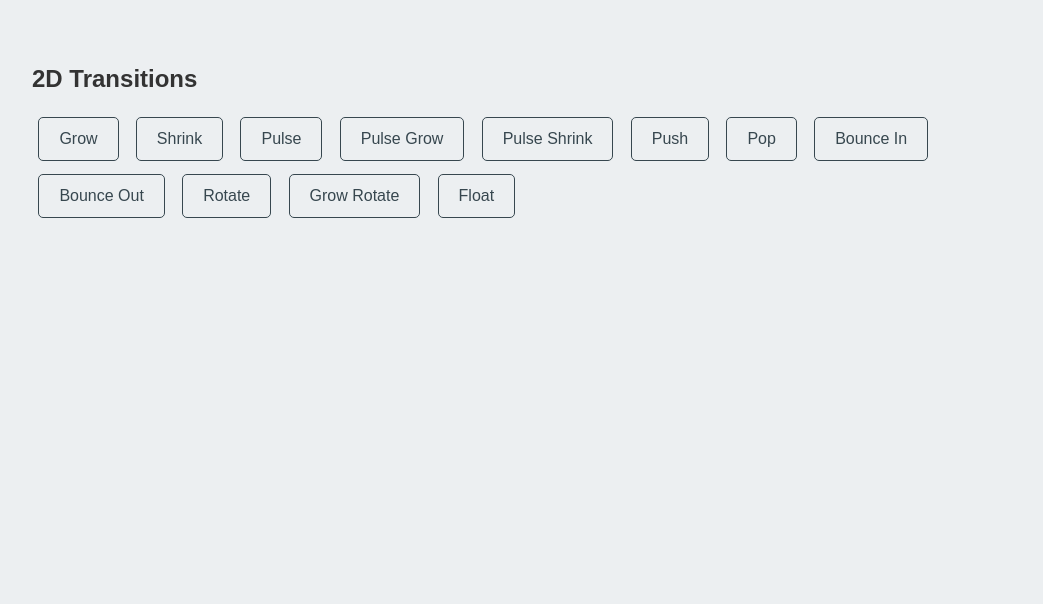
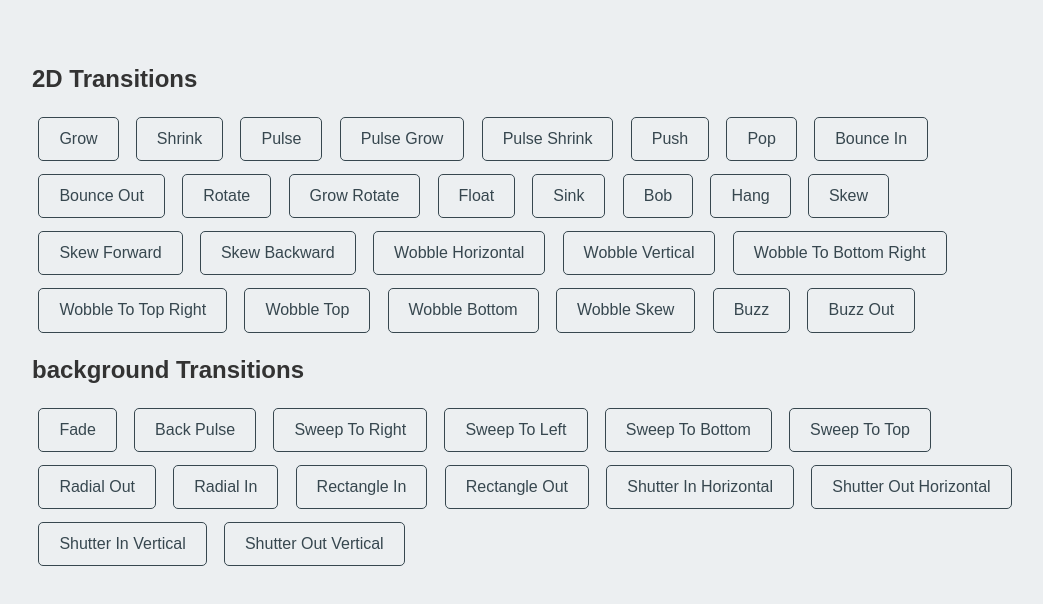
Before and after one commit to yaochuxia/hover, a website: page hover.html in a window 1280 px wide. Shown: the whole page, without its empty margins (108-1151 px from the left). Drawn offline with Linux system fonts and the light colour scheme.

Commit message:
edit hover.html

```diff
--- a/hover.html
+++ b/hover.html
@@ -21,6 +21,36 @@
             <a href="#" class="hvr_rotate">Rotate</a>
             <a href="#" class="hvr_grow_rotate">Grow Rotate</a>
             <a href="#" class="hvr_float">Float</a>
+            <a href="#" class="hvr_sink">Sink</a>
+            <a href="#" class="hvr_bob">Bob</a>
+            <a href="#" class="hvr_hang">Hang</a>
+            <a href="#" class="hvr_skew">Skew</a>
+            <a href="#" class="hvr_skew_forward">Skew Forward</a>
+            <a href="#" class="hvr_skew_backward">Skew Backward</a>
+            <a href="#" class="hvr_wobble_horizontal">Wobble Horizontal</a>
+            <a href="#" class="hvr_wobble_vertical">Wobble Vertical</a>
+            <a href="#" class="hvr_wobble_to_bottom_right">Wobble To Bottom Right</a>
+            <a href="#" class="hvr_wobble_to_top_right">Wobble To Top Right</a>
+            <a href="#" class="hvr_wobble_top">Wobble Top</a>
+            <a href="#" class="hvr_wobble_bottom">Wobble Bottom</a>
+            <a href="#" class="hvr_wobble_skew">Wobble Skew</a>
+            <a href="#" class="hvr_buzz">Buzz</a>
+            <a href="#" class="hvr_buzz_out">Buzz Out</a>
+            <h2>background Transitions</h2>
+            <a href="#" class="hvr_fade">Fade</a>
+            <a href="#" class="hvr_back_pulse">Back Pulse</a>
+            <a href="#" class="hvr_sweep_to_right">Sweep To Right</a>
+            <a href="#" class="hvr_sweep_to_left">Sweep To Left</a>
+            <a href="#" class="hvr_sweep_to_bottom">Sweep To Bottom</a>
+            <a href="#" class="hvr_sweep_to_top">Sweep To Top</a>
+            <a href="#" class="hvr_radial_out">Radial Out</a>
+            <a href="#" class="hvr_radial_in">Radial In</a>
+            <a href="#" class="hvr_rectangle_in">Rectangle In</a>
+            <a href="#" class="hvr_rectangle_out">Rectangle Out</a>
+            <a href="#" class="hvr_shutter_in_hor">Shutter In Horizontal</a>
+            <a href="#" class="hvr_shutter_out_hor">Shutter Out Horizontal</a>
+            <a href="#" class="hvr_shutter_in_vertical">Shutter In Vertical</a>
+            <a href="#" class="hvr_shutter_out_vertical">Shutter Out Vertical</a>
         </div>
     </div>
 </body>
```
